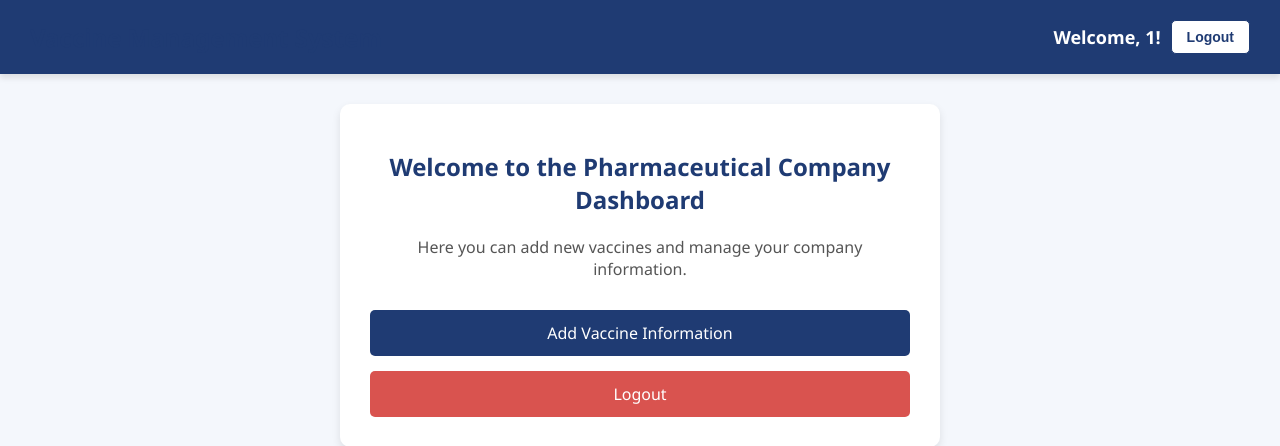
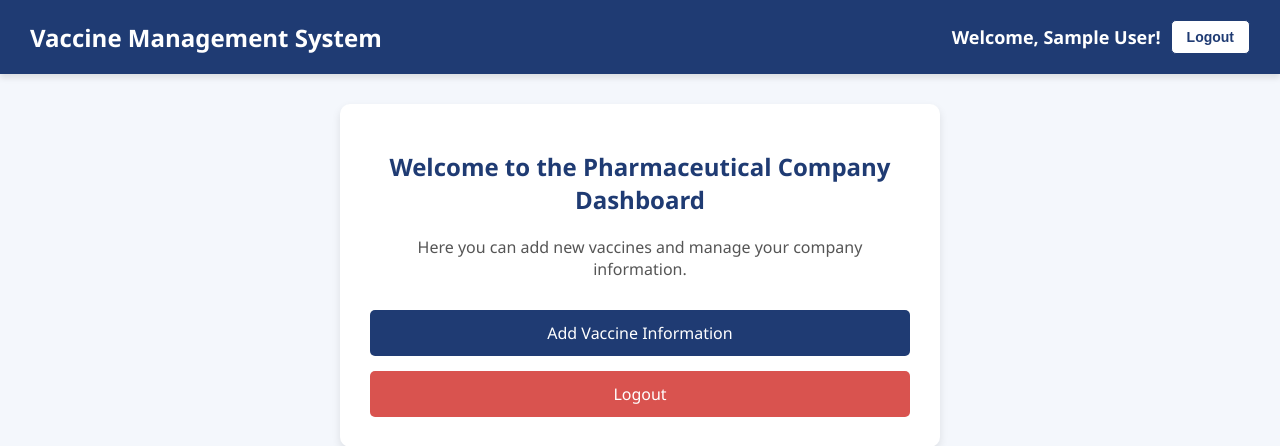
Before and after one commit to rlatkdgus2627/db_flask_project, a Flask app: page /pharma/dashboard in a window 1280 px wide. Shown: the top 446 px of the page. Run offline with Flask 3, Linux system fonts and the light colour scheme; the visitor is signed in with stand-in values (Sample User, id 1).

Commit message:
feat: 사이트 디자인 수정, session 속성 추가

```diff
--- a/admin/routes.py
+++ b/admin/routes.py
@@ -65,6 +65,7 @@ def login():
         # 로그인 성공
         session.clear()
         session['user_id'] = admin['id']
+        session['user_username'] = admin['admin_username']
         session['user_type'] = 'admin'
         flash('로그인 성공')
         return redirect(url_for('admin.dashboard'))
--- a/doctor/routes.py
+++ b/doctor/routes.py
@@ -67,6 +67,7 @@ def login():
         # 로그인 성공
         session.clear()
         session['user_id'] = doctor['id']
+        session['user_username'] = doctor['hospital_name']
         session['user_type'] = 'doctor'
         flash('로그인 성공')
         return redirect(url_for('doctor.dashboard'))
--- a/patient/routes.py
+++ b/patient/routes.py
@@ -70,6 +70,7 @@ def login():
         # 로그인 성공
         session.clear()
         session['user_id'] = user['id']
+        session['user_username'] = user['patient_name']
         session['user_type'] = 'patient'
         flash('로그인 성공')
         return redirect(url_for('patient.dashboard'))
--- a/pharma/routes.py
+++ b/pharma/routes.py
@@ -65,6 +65,7 @@ def login():
         # 로그인 성공
         session.clear()
         session['user_id'] = company['id']
+        session['user_username'] = company['company_name']
         session['user_type'] = 'pharma'
         flash('로그인 성공')
         return redirect(url_for('pharma.dashboard'))
@@ -76,9 +77,8 @@ def dashboard():
     if 'user_id' not in session or session.get('user_type') != 'pharma':
         flash('로그인이 필요합니다.')
         return redirect(url_for('pharma.login'))
-    username = session.get('user_id', 'Guest') ## 이부분 수정
     # 대시보드 로직 구현
-    return render_template('pharma/dashboard.html', username=username)
+    return render_template('pharma/dashboard.html')
 
 # 백신 정보 등록
 @pharma_bp.route('/add_vaccine', methods=['GET', 'POST'])
--- a/templates/admin/add_vaccine_type.html
+++ b/templates/admin/add_vaccine_type.html
@@ -30,6 +30,7 @@
         }
         header h1 {
             margin: 0;
+            color: white;
             font-size: 24px;
         }
         header div {
@@ -133,7 +134,7 @@
     <header>
         <h1>Vaccine Management System</h1>
         <div>
-            <span>Welcome, {{ username }}!</span>
+            <span>Welcome, {{ session['user_username'] }}!</span>
             <button onclick="location.href='{{ url_for('logout') }}'">
                 Logout
             </button>
--- a/templates/admin/dashboard.html
+++ b/templates/admin/dashboard.html
@@ -30,6 +30,7 @@
         }
         header h1 {
             margin: 0;
+            color: white;
             font-size: 24px;
         }
         header div {
@@ -108,7 +109,7 @@
     <header>
         <h1>Vaccine Management System</h1>
         <div>
-            <span>Welcome, {{ username }}!</span>
+            <span>Welcome, {{ session['user_username'] }}!</span>
             <button onclick="location.href='{{ url_for('logout') }}'">
                 Logout
             </button>
--- a/templates/doctor/add_vaccination.html
+++ b/templates/doctor/add_vaccination.html
@@ -30,6 +30,7 @@
         }
         header h1 {
             margin: 0;
+            color: white;
             font-size: 24px;
         }
         header div {
@@ -159,7 +160,7 @@
     <header>
         <h1>Vaccine Management System</h1>
         <div>
-            <span>Welcome, {{ username }}!</span>
+            <span>Welcome, {{ session['user_username'] }}!</span>
             <button onclick="location.href='{{ url_for('logout') }}'">
                 Logout
             </button>
--- a/templates/doctor/dashboard.html
+++ b/templates/doctor/dashboard.html
@@ -30,6 +30,7 @@
         }
         header h1 {
             margin: 0;
+            color: white;
             font-size: 24px;
         }
         header div {
@@ -108,7 +109,7 @@
     <header>
         <h1>Vaccine Management System</h1>
         <div>
-            <span>Welcome, {{ username }}!</span>
+            <span>Welcome, {{ session['user_username'] }}!</span>
             <button onclick="location.href='{{ url_for('logout') }}'">
                 Logout
             </button>
--- a/templates/doctor/view_vaccination.html
+++ b/templates/doctor/view_vaccination.html
@@ -30,6 +30,7 @@
         }
         header h1 {
             margin: 0;
+            color: white;
             font-size: 24px;
         }
         header div {
@@ -141,7 +142,7 @@
     <header>
         <h1>Vaccine Management System</h1>
         <div>
-            <span>Welcome, {{ username }}!</span>
+            <span>Welcome, {{ session['user_username'] }}!</span>
             <button onclick="location.href='{{ url_for('logout') }}'">Logout</button>
         </div>
     </header>
--- a/templates/patient/dashboard.html
+++ b/templates/patient/dashboard.html
@@ -30,6 +30,7 @@
         }
         header h1 {
             margin: 0;
+            color: white;
             font-size: 24px;
         }
         header div {
@@ -108,7 +109,7 @@
     <header>
         <h1>Vaccine Management System</h1>
         <div>
-            <span>Welcome, {{ username }}!</span>
+            <span>Welcome, {{ session['user_username'] }}!</span>
             <button onclick="location.href='{{ url_for('logout') }}'">
                 Logout
             </button>
--- a/templates/patient/vaccination_status.html
+++ b/templates/patient/vaccination_status.html
@@ -30,6 +30,7 @@
         }
         header h1 {
             margin: 0;
+            color: white;
             font-size: 24px;
         }
         header div {
@@ -120,7 +121,7 @@
     <header>
         <h1>Vaccine Management System</h1>
         <div>
-            <span>Welcome, {{ username }}!</span>
+            <span>Welcome, {{ session['user_username'] }}!</span>
             <button onclick="location.href='{{ url_for('logout') }}'">Logout</button>
         </div>
     </header>
--- a/templates/patient/vaccine_info.html
+++ b/templates/patient/vaccine_info.html
@@ -33,6 +33,7 @@
         }
         header h1 {
             margin: 0;
+            color: white;
             font-size: 24px;
         }
         header div {
@@ -132,7 +133,7 @@
     <header>
         <h1>Vaccine Management System</h1>
         <div>
-            <span>Welcome, {{ username }}!</span>
+            <span>Welcome, {{ session['user_username'] }}!</span>
             <button onclick="location.href='{{ url_for('logout') }}'">Logout</button>
         </div>
     </header>
--- a/templates/patient/vaccine_list.html
+++ b/templates/patient/vaccine_list.html
@@ -31,6 +31,7 @@
         }
         header h1 {
             margin: 0;
+            color: white;
             font-size: 24px;
         }
         header div {
@@ -121,7 +122,7 @@
     <header>
         <h1>Vaccine Management System</h1>
         <div>
-            <span>Welcome, {{ username }}!</span>
+            <span>Welcome, {{ session['user_username'] }}!</span>
             <button onclick="location.href='{{ url_for('logout') }}'">Logout</button>
         </div>
     </header>
--- a/templates/pharma/add_vaccine.html
+++ b/templates/pharma/add_vaccine.html
@@ -33,6 +33,7 @@
         }
         header h1 {
             margin: 0;
+            color: white;
             font-size: 24px;
         }
         header div {
@@ -138,7 +139,7 @@
     <header>
         <h1>Vaccine Management System</h1>
         <div>
-            <span>Welcome, {{ username }}!</span>
+            <span>Welcome, {{ session['user_username'] }}!</span>
             <button onclick="location.href='{{ url_for('logout') }}'">Logout</button>
         </div>
     </header>
--- a/templates/pharma/dashboard.html
+++ b/templates/pharma/dashboard.html
@@ -30,6 +30,7 @@
         }
         header h1 {
             margin: 0;
+            color: white;
             font-size: 24px;
         }
         header div {
@@ -108,7 +109,7 @@
     <header>
         <h1>Vaccine Management System</h1>
         <div>
-            <span>Welcome, {{ username }}!</span>
+            <span>Welcome, {{ session['user_username'] }}!</span>
             <button onclick="location.href='{{ url_for('logout') }}'">
                 Logout
             </button>
```
Also changed, not shown: templates/base.html (+6 -3 lines), static/vaccineIcon.svg (added).
